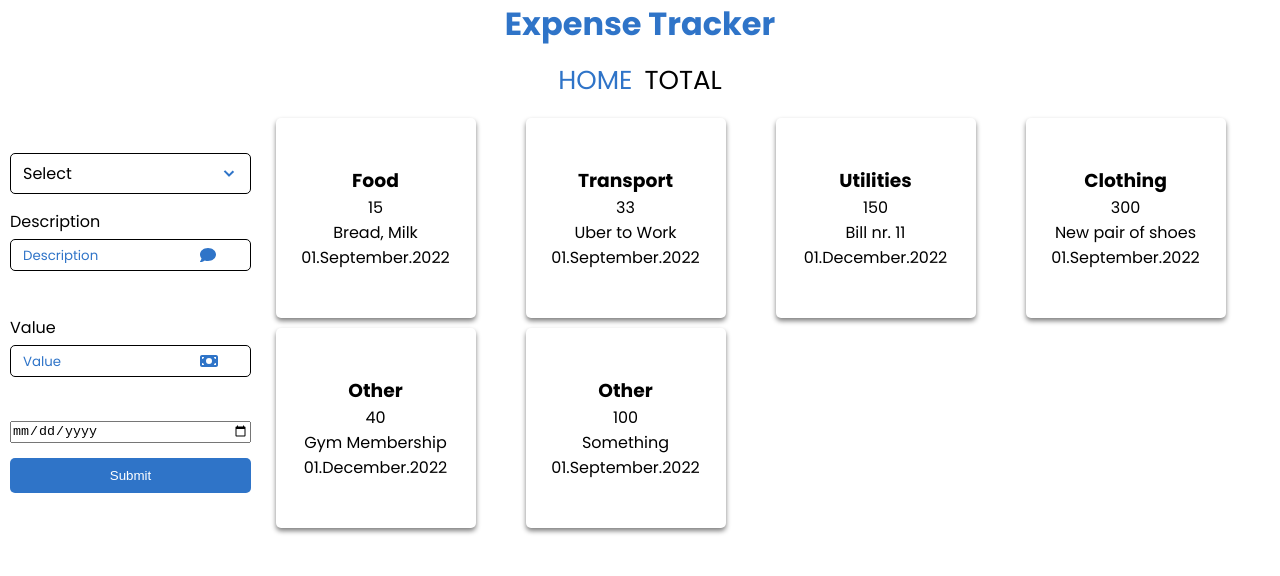
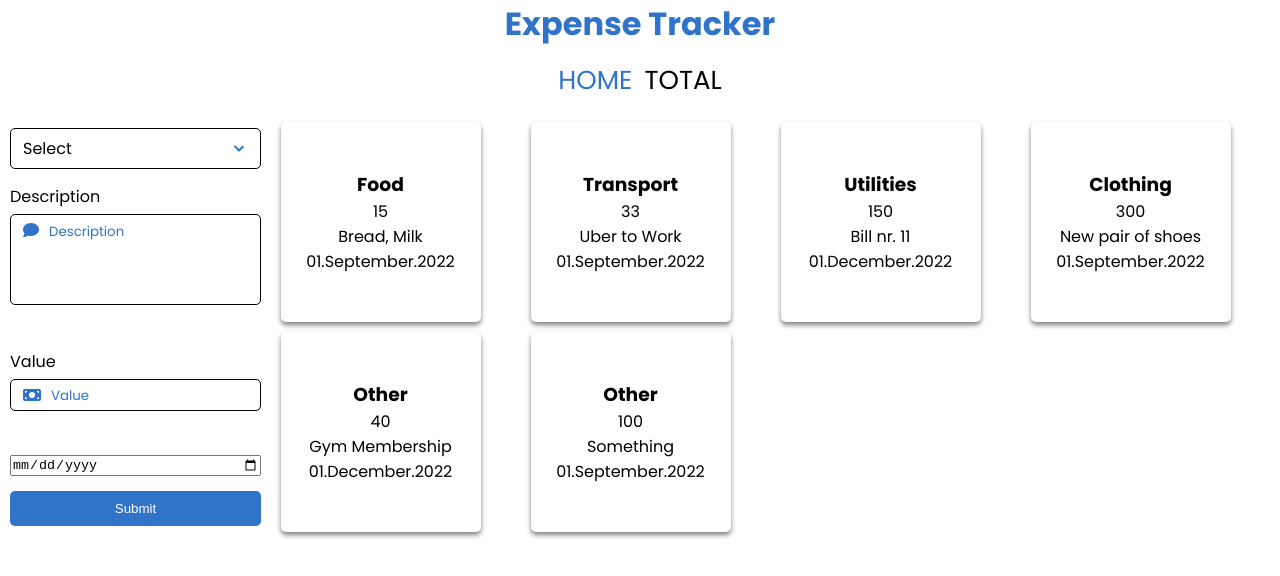
Before and after one commit to labasfrane/expense-tracker, a React (Create React App) app: page / in a window 1280 px wide. Shown: the top 576 px of the page. Built offline with nearby package versions, Linux system fonts and the light colour scheme; data requests are answered from the project's data file.

Commit message:
small style changes

```diff
--- a/src/components/ExpensesForm/index.jsx
+++ b/src/components/ExpensesForm/index.jsx
@@ -40,7 +40,12 @@ const ExpensesForm = () => {
           }),
         ]}
       >
-        <input type="text" placeholder="Description" />
+        <textarea
+          type="textarea"
+          rows="5"
+          cols="20"
+          placeholder="Description"
+        />
       </InputField>
       <InputField
         label="Value"
--- a/src/components/InputField/index.jsx
+++ b/src/components/InputField/index.jsx
@@ -10,15 +10,17 @@ const InputField = ({ label, icon, children, formControl = null }) => {
   const [id, validators] = formControl || [];
   const content = cloneElement(children, { ...register(id, validators) });
   const errorMessage = formState.errors[id]?.message;
+
   return (
     <div className="input-field">
       <label className="input-field__label">{label}</label>
       <div className="input-field__input">
-        {content}
         <FontAwesomeIcon
+          className="m-r-10"
           icon={icon}
           color={errorMessage ? COLOR_DANGER : COLOR_PRIMARY}
         />
+        {content}
       </div>
       <span className="input-field__error">{errorMessage}</span>
     </div>
```
